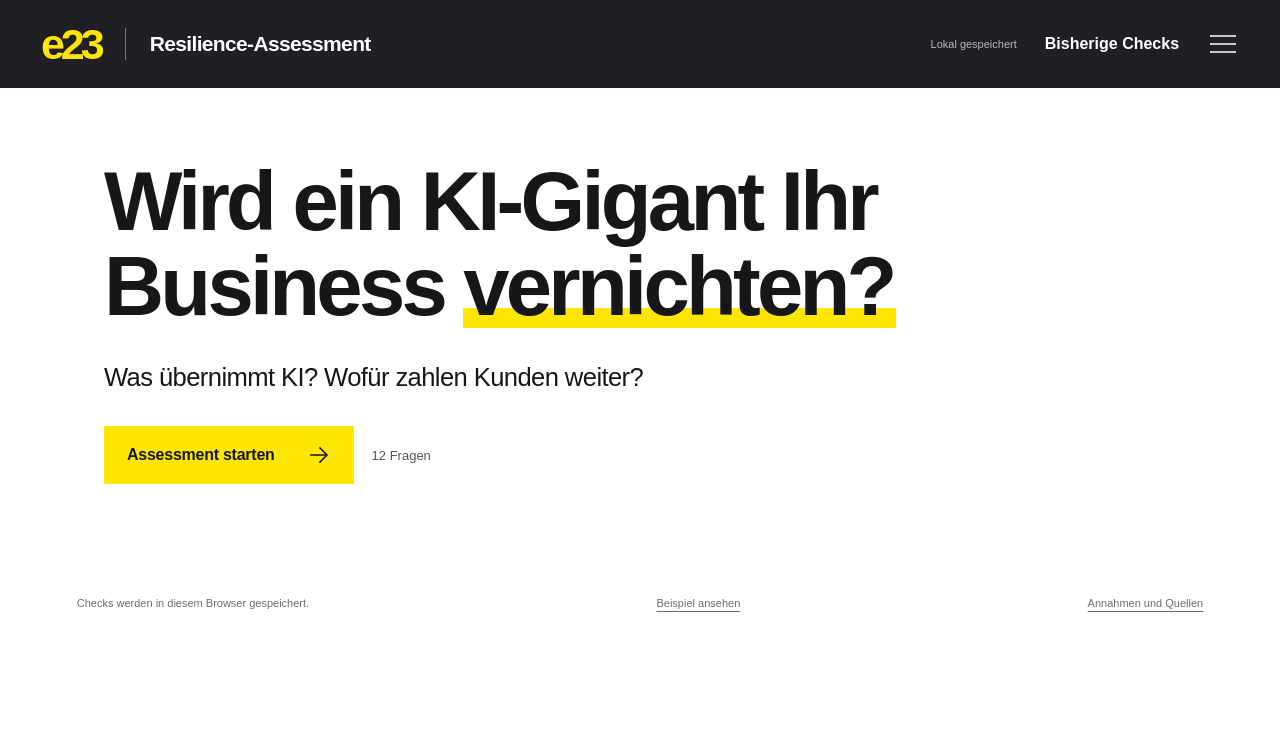
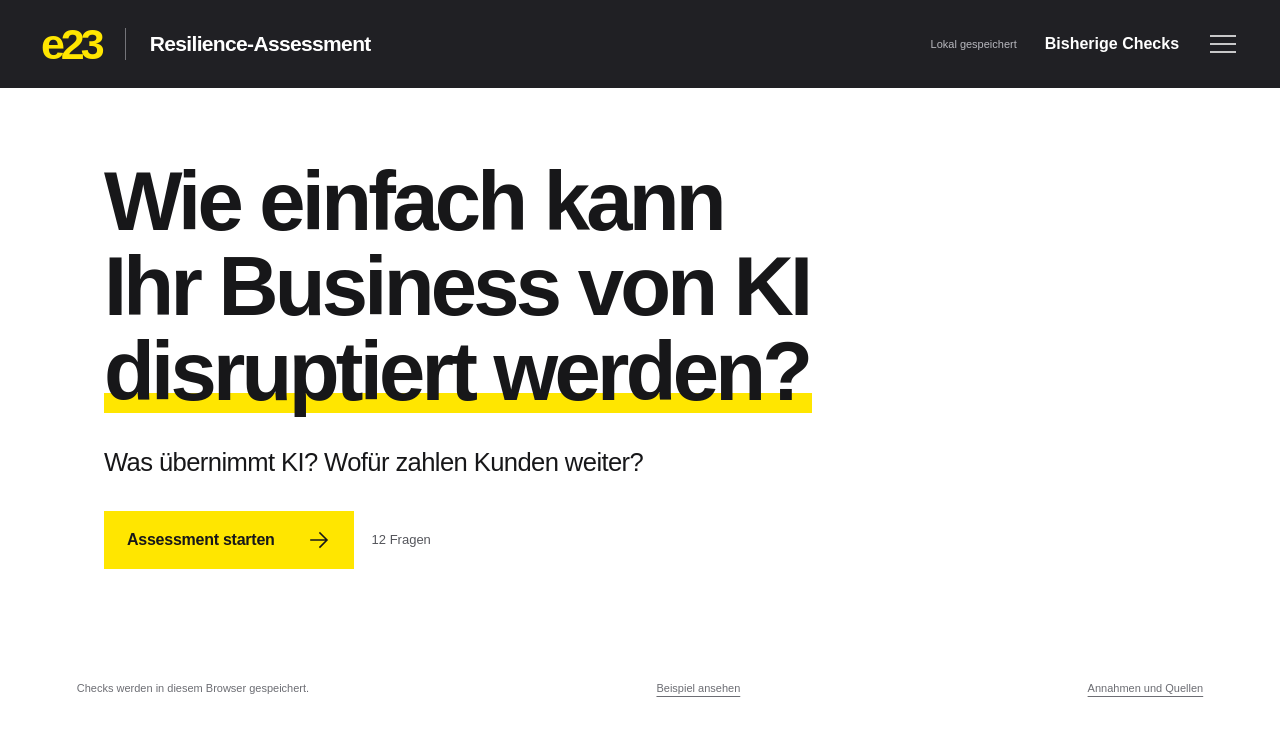
Before and after one commit to Fliegenbart/e23-resilienz-check, a React (Vite) app: page / in a window 1280 px wide. Both pictures are taken after a click on the button "e23 Resilience-Assessment". Shown: the top 736 px of the page. Built offline with nearby package versions, Linux system fonts and the light colour scheme.

Commit message:
copy: clarify AI disruption headline

```diff
--- a/src/quick/ProviderLanding.tsx
+++ b/src/quick/ProviderLanding.tsx
@@ -20,8 +20,8 @@ export function ProviderLanding({
       <section className="provider-intro">
         <div>
           <h1>
-            Wird ein KI-Gigant Ihr Business{" "}
-            <span className="highlight-word">vernichten?</span>
+            Wie einfach kann Ihr Business von KI{" "}
+            <span className="highlight-word">disruptiert werden?</span>
           </h1>
           <p className="provider-lead">
             Was übernimmt KI? Wofür zahlen Kunden weiter?
```
Also changed, not shown: 1 other file (tests, documents, lock files or other folders).
